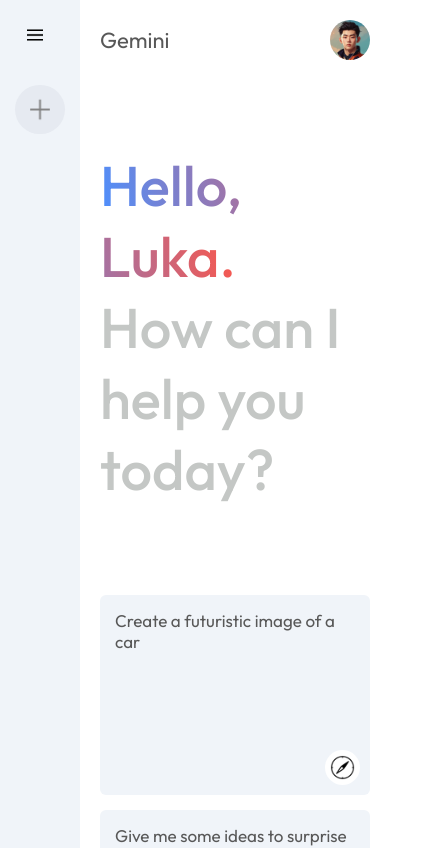
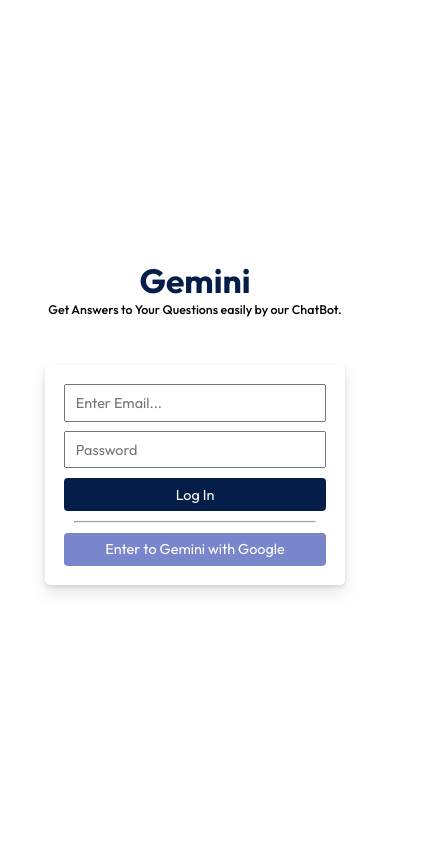
Before and after one commit to lukaakhalkatsi/Gemini, a React (Vite) app: page / in a window 390 px wide. Shown: the top 848 px of the page, 437 px wide, since content can reach past the window. Built offline with nearby package versions, Linux system fonts and the light colour scheme; no server answers.

Commit message:
Enter page and protecting routing

```diff
--- a/package.json
+++ b/package.json
@@ -14,7 +14,8 @@
     "dotenv": "^16.4.5",
     "react": "^18.2.0",
     "react-dom": "^18.2.0",
-    "react-hot-toast": "^2.4.1"
+    "react-hot-toast": "^2.4.1",
+    "react-router-dom": "^6.23.1"
   },
   "devDependencies": {
     "@types/react": "^18.2.66",
--- a/src/App.jsx
+++ b/src/App.jsx
@@ -1,11 +1,26 @@
-import Main from "./components/Main/Main"
-import Sidebar from "./components/Sidebar/Sidebar"
+import {
+  createBrowserRouter,
+  RouterProvider,
+} from "react-router-dom";
+import Chat from './pages/Chat/Chat.jsx'
+import Enter from './pages/Enter/Enter.jsx'
+import Protector from "./RouteProtector/Protector.jsx";
+
+const router = createBrowserRouter([
+  {
+    path: "/",
+    element: <Enter />,
+  },
+  {
+    path: "/chat",
+    element: <Protector><Chat /></Protector>,
+  },
+]);
 
 function App() {
   return (
     <>
-      <Sidebar />
-      <Main />
+      <RouterProvider router={router} />
     </>
   )
 }
--- /dev/null
+++ b/src/RouteProtector/Protector.jsx
@@ -0,0 +1,17 @@
+import { useContext } from "react";
+import { Context } from "../context/Context"
+import Enter from "../pages/Enter/Enter";
+import { Navigate } from "react-router-dom";
+
+function Protector({children}) {
+
+    const {isUserExists} = useContext(Context);
+
+    return (
+        <>
+            {isUserExists ? children : <Navigate to="/" />}
+        </>
+    )
+}
+
+export default Protector
--- a/src/components/Main/Main.jsx
+++ b/src/components/Main/Main.jsx
@@ -1,5 +1,5 @@
 import React, { useContext } from "react"
-import "./Main.css"
+import '../../styles/Main.css'
 import { assets } from "../../assets/assets"
 import { Context } from "../../context/Context"
 
--- a/src/components/Sidebar/Sidebar.jsx
+++ b/src/components/Sidebar/Sidebar.jsx
@@ -1,5 +1,5 @@
 import React, { useContext, useState } from "react"
-import './Sidebar.css'
+import '../../styles/Sidebar.css'
 import {assets} from "../../assets/assets"
 import { Context } from "../../context/Context";
 
--- a/src/config/gemini.js
+++ b/src/config/gemini.js
@@ -49,7 +49,6 @@
     });
 
     const result = await chatSession.sendMessage(prompt);
-    console.log(result.response.text());
     return result.response.text();
   }
 
--- a/src/context/Context.jsx
+++ b/src/context/Context.jsx
@@ -5,6 +5,8 @@
 export const Context = createContext();
 
 const ContextProvider = ({children}) => {
+
+    const [isUserExists, setIsUserExists] = useState(false);
 
     const [input, setInput] = useState("");
     const [recentPrompt, setRecentPrompt] = useState("");
@@ -57,7 +59,9 @@
         resultData,
         input,
         setInput,
-        handleNewChat
+        handleNewChat,
+        isUserExists,
+        setIsUserExists
     };
 
     return (
--- /dev/null
+++ b/src/pages/Chat/Chat.jsx
@@ -0,0 +1,13 @@
+import Main from "../../components/Main/Main"
+import Sidebar from "../../components/Sidebar/Sidebar"
+
+function Chat() {
+    return (
+        <>
+            <Sidebar />
+            <Main />
+        </>
+    )
+}
+
+export default Chat
--- /dev/null
+++ b/src/pages/Enter/Enter.jsx
@@ -0,0 +1,55 @@
+import React, {useState, useContext, useEffect} from "react"
+import "../../styles/EnterPage.css"
+import toast from "react-hot-toast"
+import { useNavigate } from "react-router-dom"
+import { Context } from "../../context/Context"
+function Enter() {
+    const {isUserExists, setIsUserExists} = useContext(Context);
+    const [email, setEmail] = useState("");
+    const [password, setPassword] = useState("");
+    const navigate = useNavigate();
+    const handleCustomLogin = (e) => {
+        e.preventDefault();
+        if(email === "" || password === "") {
+            toast.error("Please enter email and password", {
+                position: 'top-right'
+            });
+            return;
+        } else if (email === import.meta.env.VITE_LOGIN_EMAIL && password === import.meta.env.VITE_LOGIN_PASSWORD) {
+                setIsUserExists(true);
+                navigate("/chat");
+        } else {
+            toast.error("Invalid email or password", {
+                position: 'top-right'
+            });
+            return;
+        }
+    }
+
+    useEffect(() => {
+        if(isUserExists) {
+            navigate("/chat");
+        }
+
+    }, [navigate])
+
+    return (
+        <div class="content">
+            <div class="flex-div">
+                <div class="name-content">
+                    <h1 class="logo">Gemini</h1>
+                    <p>Get Answers to Your Questions easily by our ChatBot.</p>
+                </div>
+                <form onSubmit={handleCustomLogin}>
+                    <input onChange={(e) => setEmail(e.target.value)} type="text" placeholder="Enter Email..."  />
+                    <input onChange={(e) => setPassword(e.target.value)} type="password" placeholder="Password"  />
+                    <button class="login">Log In</button>
+                    <hr />
+                    <button class="create-account">Enter to Gemini with Google</button>
+                </form>
+            </div>
+        </div>
+    )
+}
+
+export default Enter
--- /dev/null
+++ b/src/styles/EnterPage.css
@@ -0,0 +1,216 @@
+.content {
+    position: absolute;
+    top: 50%;
+    left: 50%;
+    transform: translate(-50%, -50%);
+  }
+
+  .flex-div {
+    display: flex;
+    justify-content: space-evenly;
+    align-items: center;
+  }
+
+  .name-content {
+    margin-right: 7rem;
+  }
+
+  .name-content .logo {
+    font-size: 3.5rem;
+    color: #041e49;
+  }
+
+  .name-content p {
+    font-size: 1.3rem;
+    font-weight: 500;
+    margin-bottom: 5rem;
+  }
+
+  form {
+    display: flex;
+    flex-direction: column;
+    background: #fff;
+    padding: 2rem;
+    width: 530px;
+    height: 360px;
+    border-radius: 0.5rem;
+    box-shadow: 0 2px 4px rgb(0 0 0 / 10%), 0 8px 16px rgb(0 0 0 / 10%);
+  }
+
+  form input {
+    outline: none;
+    padding: 0.8rem 1rem;
+    margin-bottom: 0.8rem;
+    font-size: 1.1rem;
+  }
+
+  form input:focus {
+    border: 1.8px solid #041e49;
+  }
+
+  form .login {
+    outline: none;
+    border: none;
+    background: #041e49;
+    padding: 0.8rem 1rem;
+    border-radius: 0.4rem;
+    font-size: 1.1rem;
+    color: #fff;
+  }
+
+  form .login:hover {
+    background: #0f71f1;
+    cursor: pointer;
+  }
+
+  form a {
+    text-decoration: none;
+    text-align: center;
+    font-size: 1rem;
+    padding-top: 0.8rem;
+    color: #1877f2;
+  }
+
+  form hr {
+    background: #f7f7f7;
+    margin: 1rem;
+  }
+
+  form .create-account {
+    outline: none;
+    border: none;
+    background: #7986cb;
+    padding: 0.8rem 1rem;
+    border-radius: 0.4rem;
+    font-size: 1.1rem;
+    color: #fff;
+    width: 100%;
+    margin: 0 auto;
+  }
+
+  form .create-account:hover {
+    /* background: #03ad06; */
+    cursor: pointer;
+  }
+
+  /* //.........Media Query.........// */
+
+  @media (max-width: 500px) {
+    html {
+      font-size: 60%;
+    }
+
+    .name-content {
+      margin: 0;
+      text-align: center;
+    }
+
+    form {
+      width: 300px;
+      height: fit-content;
+    }
+
+    form input {
+      margin-bottom: 1rem;
+      font-size: 1.5rem;
+    }
+
+    form .login {
+      font-size: 1.5rem;
+    }
+
+    form a {
+      font-size: 1.5rem;
+    }
+
+    form .create-account {
+      font-size: 1.5rem;
+    }
+
+    .flex-div {
+      display: flex;
+      flex-direction: column;
+    }
+  }
+
+  @media (min-width: 501px) and (max-width: 768px) {
+    html {
+      font-size: 60%;
+    }
+
+    .name-content {
+      margin: 0;
+      text-align: center;
+    }
+
+    form {
+      width: 300px;
+      height: fit-content;
+    }
+
+    form input {
+      margin-bottom: 1rem;
+      font-size: 1.5rem;
+    }
+
+    form .login {
+      font-size: 1.5rem;
+    }
+
+    form a {
+      font-size: 1.5rem;
+    }
+
+    form .create-account {
+      font-size: 1.5rem;
+    }
+
+    .flex-div {
+      display: flex;
+      flex-direction: column;
+    }
+  }
+
+  @media (min-width: 769px) and (max-width: 1200px) {
+    html {
+      font-size: 60%;
+    }
+
+    .name-content {
+      margin: 0;
+      text-align: center;
+    }
+
+    form {
+      width: 300px;
+      height: fit-content;
+    }
+
+    form input {
+      margin-bottom: 1rem;
+      font-size: 1.5rem;
+    }
+
+    form .login {
+      font-size: 1.5rem;
+    }
+
+    form a {
+      font-size: 1.5rem;
+    }
+
+    form .create-account {
+      font-size: 1.5rem;
+    }
+
+    .flex-div {
+      display: flex;
+      flex-direction: column;
+    }
+
+    @media (orientation: landscape) and (max-height: 500px) {
+      .header {
+        height: 90vmax;
+      }
+    }
+  }
```
Also changed, not shown: src/styles/Main.css (renamed from src/components/Main/Main.css), src/styles/Sidebar.css (renamed from src/components/Sidebar/Sidebar.css), 1 other file (tests, documents, lock files or other folders).
